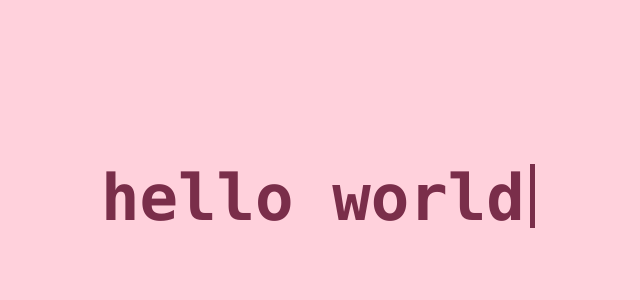
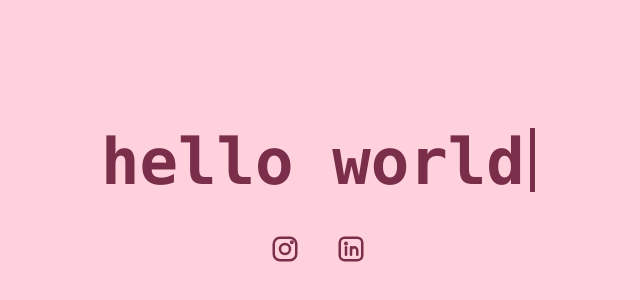
Before and after one commit to yaerilim/yaerilim, a plain HTML site: page index.html in a window 1280 px wide. Shown: the part 202-502 px from the top of the page, without its empty margins (322-962 px from the left). Drawn offline with Linux system fonts and the light colour scheme.

Commit message:
Add Instagram and LinkedIn links below hello world
Co-Authored-By: Claude Opus 5.5 <noreply@anthropic.com>

```diff
--- a/index.html
+++ b/index.html
@@ -24,10 +24,52 @@
       animation: blink 1s steps(1) infinite;
     }
     @keyframes blink { 50% { opacity: 0; } }
+
+    main { display: flex; flex-direction: column; align-items: center; gap: 28px; }
+    .social {
+      display: flex;
+      gap: 22px;
+      opacity: 0;
+      transform: translateY(8px);
+      transition: opacity 0.6s ease, transform 0.6s ease;
+    }
+    .social.show { opacity: 1; transform: none; }
+    .social a {
+      color: #7a2e4a;
+      display: grid;
+      place-items: center;
+      width: 44px;
+      height: 44px;
+      border-radius: 12px;
+      transition: transform 0.15s ease, color 0.15s ease;
+    }
+    .social a:hover, .social a:focus-visible { color: #ff5c8a; transform: translateY(-3px); }
+    .social a:focus-visible { outline: 2px solid currentColor; outline-offset: 3px; }
+    .social svg { width: 30px; height: 30px; }
   </style>
 </head>
 <body>
-  <h1 aria-label="hello world"><span id="text"></span><span class="cursor" aria-hidden="true"></span></h1>
+  <main>
+    <h1 aria-label="hello world"><span id="text"></span><span class="cursor" aria-hidden="true"></span></h1>
+
+    <nav class="social" id="social" aria-label="Social links">
+      <a href="https://www.instagram.com/yaerilim" target="_blank" rel="noopener" aria-label="Instagram">
+        <svg viewBox="0 0 24 24" fill="none" stroke="currentColor" stroke-width="2" stroke-linecap="round" stroke-linejoin="round" aria-hidden="true">
+          <rect x="3" y="3" width="18" height="18" rx="5"/>
+          <circle cx="12" cy="12" r="4"/>
+          <circle cx="17.5" cy="6.5" r="0.6" fill="currentColor"/>
+        </svg>
+      </a>
+      <a href="https://www.linkedin.com/in/yaerilim/" target="_blank" rel="noopener" aria-label="LinkedIn">
+        <svg viewBox="0 0 24 24" fill="none" stroke="currentColor" stroke-width="2" stroke-linecap="round" stroke-linejoin="round" aria-hidden="true">
+          <rect x="3" y="3" width="18" height="18" rx="4"/>
+          <line x1="8" y1="10.5" x2="8" y2="16.5"/>
+          <circle cx="8" cy="7.5" r="0.6" fill="currentColor"/>
+          <path d="M12 16.5v-6M12 13a2.5 2.5 0 0 1 5 0v3.5"/>
+        </svg>
+      </a>
+    </nav>
+  </main>
 
   <script>
     const message = "hello world";
@@ -36,6 +78,7 @@
     function type() {
       el.textContent = message.slice(0, ++i);
       if (i < message.length) setTimeout(type, 110 + Math.random() * 120);
+      else setTimeout(() => document.getElementById("social").classList.add("show"), 300);
     }
     setTimeout(type, 600);
   </script>
```
